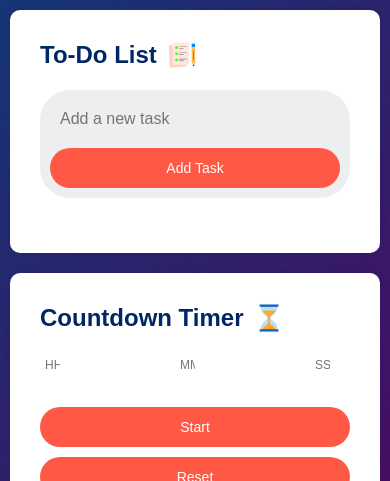
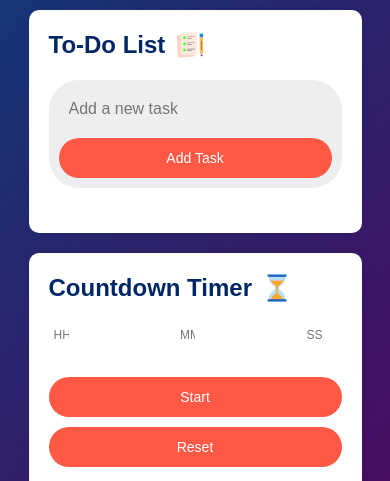
Before and after one commit to haikalrth/list-timer, a plain HTML site: page index.html in a window 390 px wide. Shown: the top 481 px of the page. Drawn offline with Linux system fonts and the light colour scheme.

Commit message:
Update style.css

```diff
--- a/style.css
+++ b/style.css
@@ -8,6 +8,8 @@
 
 body {
     background: linear-gradient(135deg, #153677, #4e085f);
+    background-size: cover; /* Menyediakan ukuran latar belakang yang menutupi seluruh area */
+    background-position: center; /* Memastikan latar belakang selalu di tengah */
     display: flex;
     justify-content: center;
     align-items: center;
@@ -179,16 +181,19 @@ ul li span:hover {
         flex-direction: column;
         padding: 10px;
         height: auto;
+        background-size: cover; /* Menjaga ukuran background agar menutupi seluruh layar */
+        background-position: center; /* Menjaga posisi latar belakang tetap di tengah */
     }
 
     .main-container {
         flex-direction: column;
         align-items: center;
-        width: 100%;
+        width: 90%;
         max-width: none;
     }
 
     .todo-app, .countdown-container {
+        padding: 20px;
         width: 100%;
         margin-right: 0;
         margin-bottom: 20px;
```
